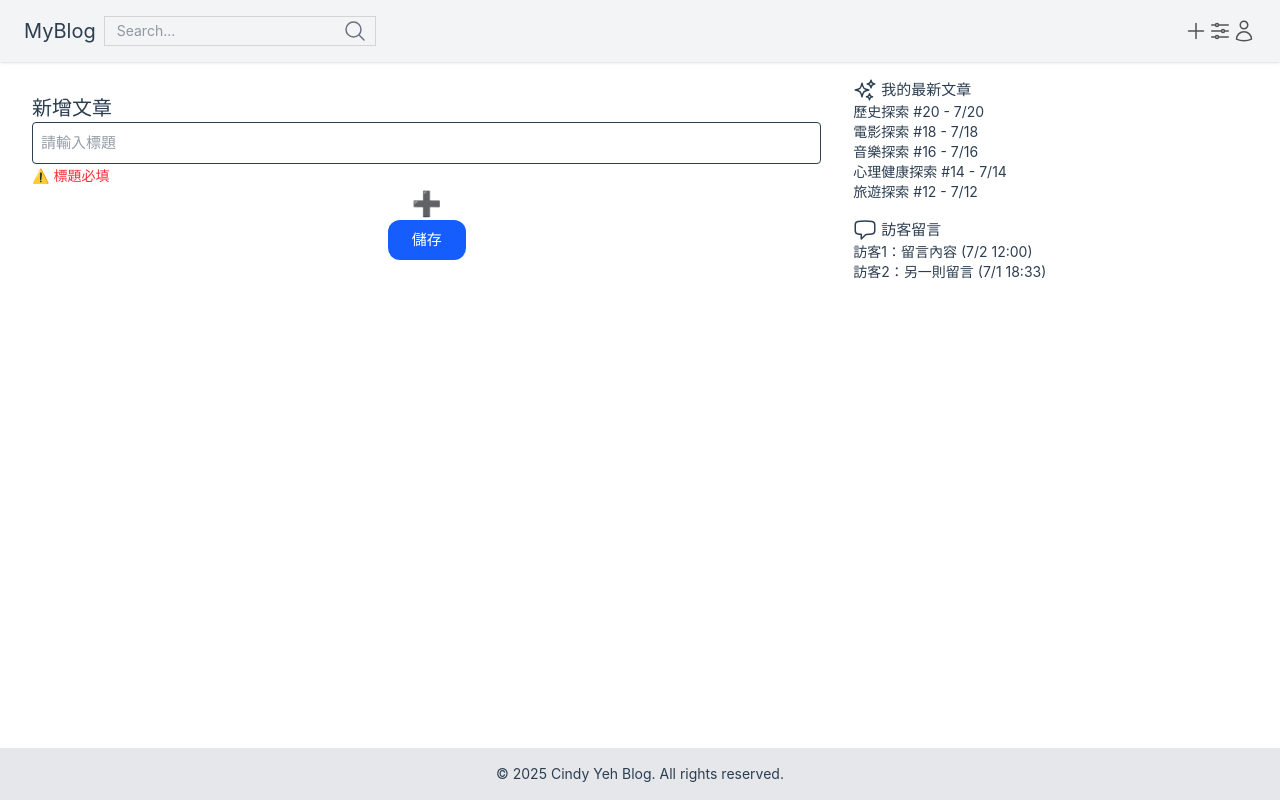
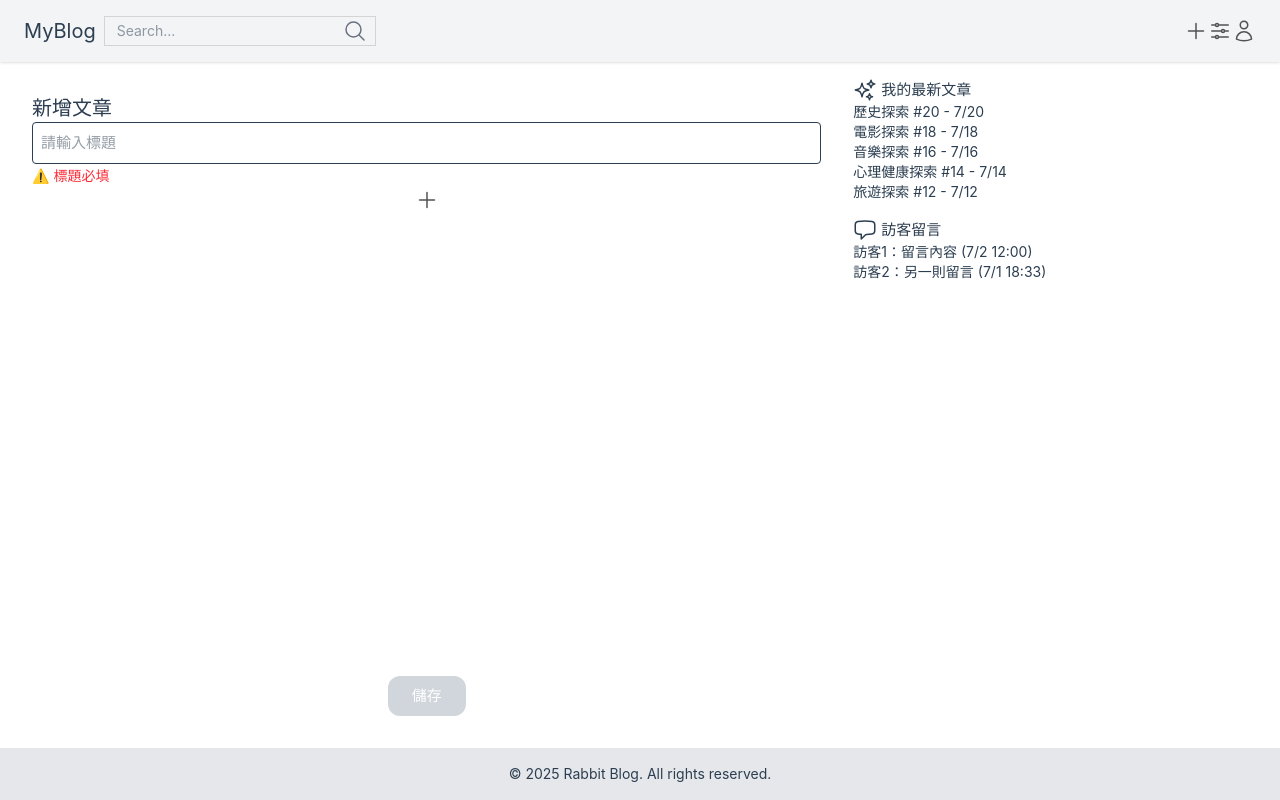
Before and after one commit to cindy951357/vue3-blog, a Vue app: page /add in a window 1280 px wide. Built offline with nearby package versions, Linux system fonts and the light colour scheme.

Commit message:
refine UI

```diff
--- /dev/null
+++ b/src/components/icons/DeleteIcon.vue
@@ -0,0 +1,5 @@
+<template>
+<svg xmlns="http://www.w3.org/2000/svg" fill="none" viewBox="0 0 24 24" stroke-width="1.5" stroke="currentColor" class="size-6">
+  <path stroke-linecap="round" stroke-linejoin="round" d="m14.74 9-.346 9m-4.788 0L9.26 9m9.968-3.21c.342.052.682.107 1.022.166m-1.022-.165L18.16 19.673a2.25 2.25 0 0 1-2.244 2.077H8.084a2.25 2.25 0 0 1-2.244-2.077L4.772 5.79m14.456 0a48.108 48.108 0 0 0-3.478-.397m-12 .562c.34-.059.68-.114 1.022-.165m0 0a48.11 48.11 0 0 1 3.478-.397m7.5 0v-.916c0-1.18-.91-2.164-2.09-2.201a51.964 51.964 0 0 0-3.32 0c-1.18.037-2.09 1.022-2.09 2.201v.916m7.5 0a48.667 48.667 0 0 0-7.5 0" />
+</svg>
+</template>
--- a/src/components/layout/Footer.vue
+++ b/src/components/layout/Footer.vue
@@ -1,5 +1,5 @@
 <template>
   <footer class="bg-gray-200 text-center text-sm py-4">
-    &copy; 2025 Cindy Yeh Blog. All rights reserved.
+    &copy; 2025 Rabbit Blog. All rights reserved.
   </footer>
 </template>
--- a/src/components/main/MyPosts.vue
+++ b/src/components/main/MyPosts.vue
@@ -1,11 +1,11 @@
 <template>
   <div>
     <h2 class="font-bold text-lg mb-2">我的文章（共 {{ myPosts.length }} 篇）</h2>
-    <ul class="space-y-4">
+    <ul class="flex flex-col gap-2">
       <li
         v-for="post in myPosts"
         :key="post.id"
-        class="border p-4 rounded-lg hover:bg-gray-50 cursor-pointer"
+        class="border p-4 rounded-lg hover:bg-neutral-100 cursor-pointer"
         @click="goToPost(post.id)"
       >
         <h3 class="text-xl font-semibold">{{ post.postTitle }}</h3>
--- a/src/constants/constant.ts
+++ b/src/constants/constant.ts
@@ -1,2 +1,2 @@
 export const NUM_DISPLAY_POST = 15;
-export const NUM_ROW_PER_POST = 2;
+export const NUM_ROW_PER_POST = 20;
--- a/src/views/AddNewPost.vue
+++ b/src/views/AddNewPost.vue
@@ -1,5 +1,6 @@
 <template>
-  <div class="max-w-4xl mx-auto p-4 space-y-4">
+  <div class="max-w-4xl h-full mx-auto p-4 flex flex-col justify-between">
+    <div class="top-half">
       <h1 class="text-xl font-bold">新增文章</h1>
 
         <input
@@ -10,43 +11,42 @@
         />
         <span v-if="title.trim() === ''" class="text-red-500 text-sm">⚠️ 標題必填</span>
 
-    <div class="space-y-4">
+        <div class="w-full space-y-4">
           <div
             v-for="(row, index) in rows"
             :key="row.id"
-        class="border p-2 rounded relative group bg-white"
+            class="w-full border p-2 rounded flex group bg-white"
           >
-        <!-- 刪除按鈕 -->
-        <button
-          class="absolute top-1 right-1 text-red-500 hover:scale-125"
-          @click="removeRow(index)"
-        >
-          🗑
-        </button>
-
             <!-- 內容顯示 -->
-        <div v-if="row.type === 'text'">
+            <div v-if="row.type === 'text'" class="w-9/10">
               <textarea
                 v-model="row.content"
                 class="w-full border rounded p-2"
                 placeholder="輸入文字內容"
               />
             </div>
-        <div v-else>
+            <div v-else class="w-9/10">
               <input type="file" accept="image/*" @change="onImageChange($event, row)" />
               <div v-if="row.content" class="mt-2">
                 <img :src="row.content" class="max-w-xs rounded" />
               </div>
             </div>
+            <!-- 刪除按鈕 -->
+            <button
+              class="w-1/10 text-red-500 hover:scale-125 flex justify-center items-center"
+              @click="removeRow(index)"
+            >
+              <delete-icon/>
+            </button>
           </div>
         </div>
 
         <!-- 底部新增列按鈕與 tooltip -->
         <div class="flex justify-center mt-4 relative group">
           <button
-        class="text-2xl text-green-600 hover:scale-125 transition-transform"
+            class="text-2xl text-neutral-600 hover:scale-125 transition-transform"
           >
-        ➕
+            <add-icon/>
           </button>
 
           <div
@@ -64,10 +64,10 @@
         <p v-if="rows.length >= NUM_ROW_PER_POST" class="text-red-600 text-sm text-center">
           ❗ 最多只能新增 {{ NUM_ROW_PER_POST }} 列
         </p>
-
-    <div class="text-center mt-6">
+    </div>
+    <div class="bottom-half text-center mt-6">
       <button
-        class="bg-blue-600 text-white px-6 py-2 rounded-xl"
+        class="bg-gray-300 hover:bg-purple-300 text-white px-6 py-2 rounded-xl"
         @click="savePost"
       >儲存</button>
     </div>
@@ -75,13 +75,15 @@
 </template>
 
 <script setup lang="ts">
-import { ref } from 'vue'
-import { usePostStore } from '@/stores/postStore'
-import { useModalStore } from '@/stores/modalStore'
-import { useRouter } from 'vue-router'
-import { NUM_ROW_PER_POST } from '@/constants/constant'
-import type { PostRow } from '@/types/post'
-import { v4 as uuidv4 } from 'uuid'
+import { ref } from 'vue';
+import { usePostStore } from '@/stores/postStore';
+import { useModalStore } from '@/stores/modalStore';
+import { useRouter } from 'vue-router';
+import { NUM_ROW_PER_POST } from '@/constants/constant';
+import type { PostRow } from '@/types/post';
+import { v4 as uuidv4 } from 'uuid';
+import AddIcon from '@/components/icons/AddIcon.vue';
+import DeleteIcon from '@/components/icons/DeleteIcon.vue';
 
 const postStore = usePostStore()
 const modal = useModalStore()
@@ -121,7 +123,8 @@ const savePost = () => {
     postTitle: title.value,
     time: new Date().toLocaleString(),
     isRecommend: false,
-    rows: rows.value.map(r => ({ ...r }))
+    rows: rows.value.map(r => ({ ...r })),
+    themeTag: ''
   })
 
   router.push('/myposts')
```
Lines whose indentation alone changed are shown as unchanged.
